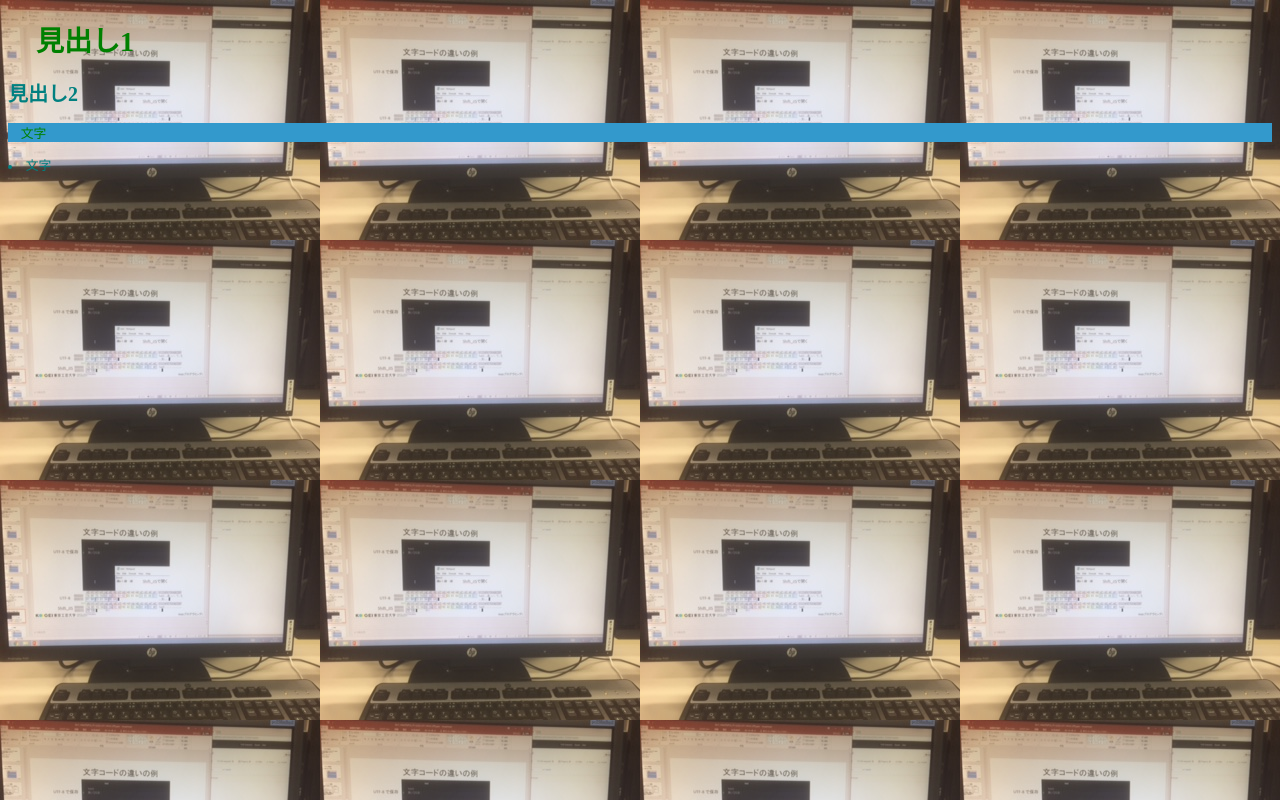
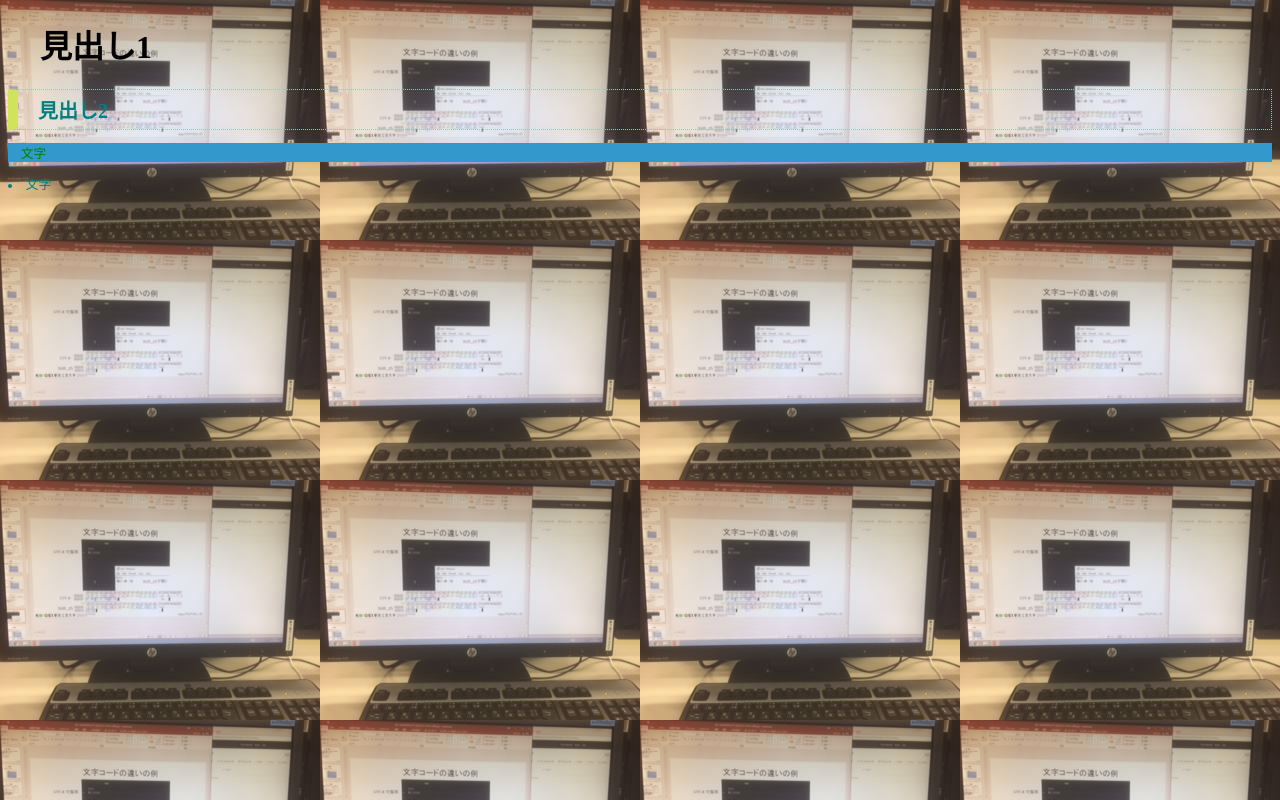
Before and after one commit to atsushi461/web1-4, a plain HTML site: page index.html in a window 1280 px wide. Drawn offline with Linux system fonts and the light colour scheme.

Commit message:
Update default.css

```diff
--- a/css/default.css
+++ b/css/default.css
@@ -4,13 +4,18 @@ body{
     background-image:url(../image/image1.JPG);
 }
 
-h1{
+h1 span{
     font-size: 1.75em;
     color:#008000;
 }
 h2{
     font-size: 1.25em;
     color:#008080;
+    border: #94c8b1 1px dotted;
+    border-left:#d0e35b 10px solid;
+    margin-bottom: 0;
+    padding: 5px 20px;
+
 }
 p{
     font-size: 0.8em;
```
